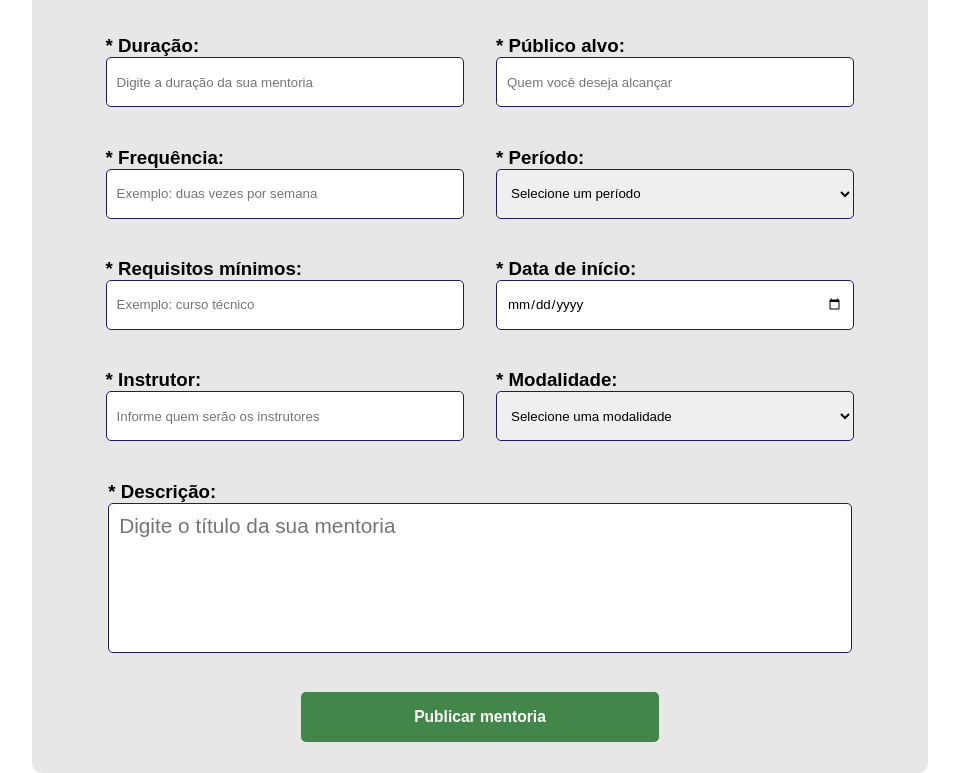
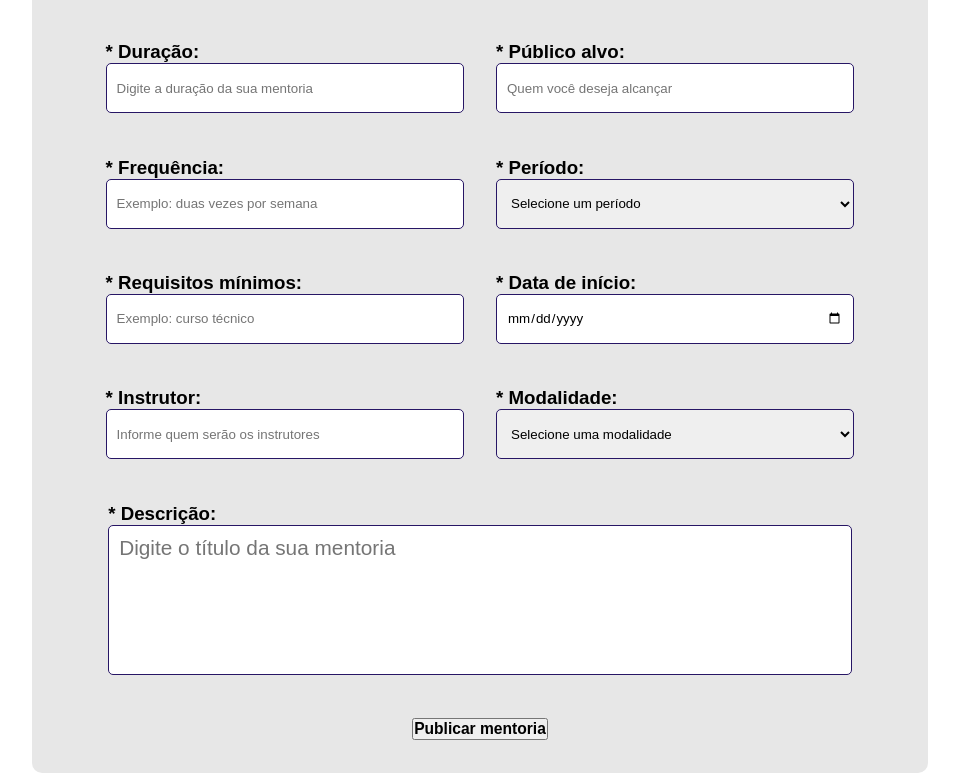
Before and after one commit to devGusta2/Mentec, a React (Create React App) app: page /CreateMentoring in a window 1280 px wide. Shown: the part 337-1110 px from the top of the page, without its empty margins (160-1119 px from the left). Built offline with nearby package versions, Linux system fonts and the light colour scheme.

Commit message:
Removing bug style

```diff
--- a/src/Pages/Teacher/CreateMentoring/CreateMentoring.module.css
+++ b/src/Pages/Teacher/CreateMentoring/CreateMentoring.module.css
@@ -96,7 +96,7 @@ form{
 }
 
 
-button{
+#btn{
     height: 50px;
     width: 40%;
     background-color: #438649;
@@ -106,7 +106,7 @@ button{
     border: 0;
     transition: 0.5s;
 }
-button:hover{
+#btn:hover{
     background-color: #70b476;
     cursor: pointer;
 }
```
